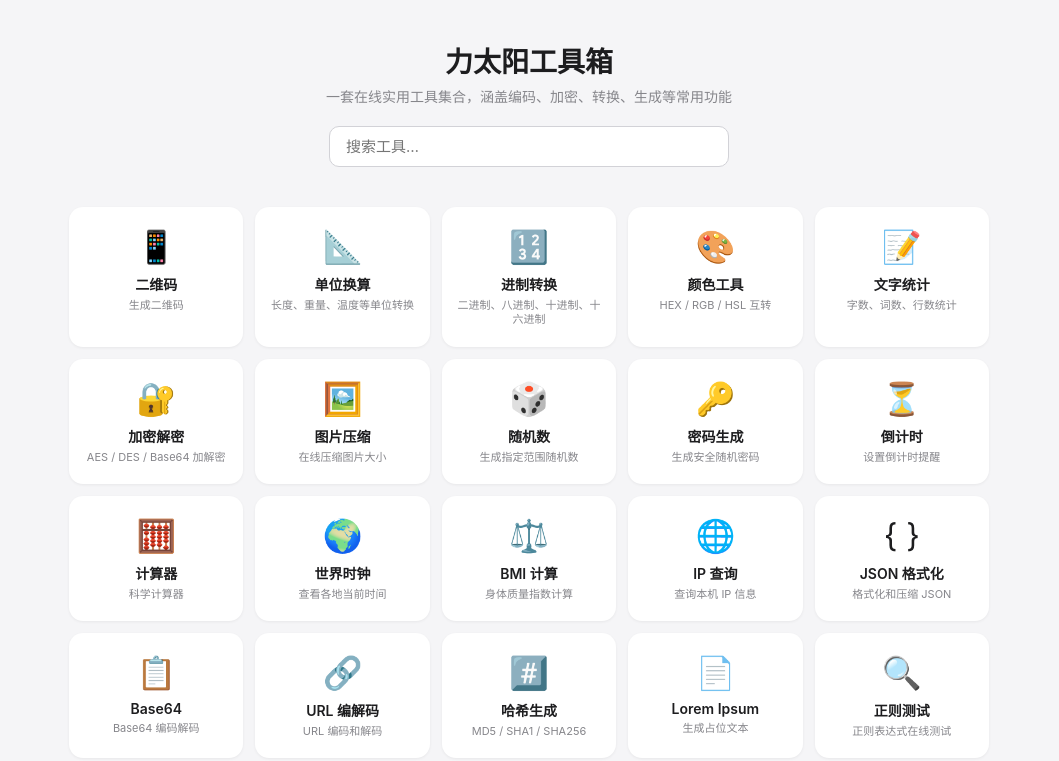
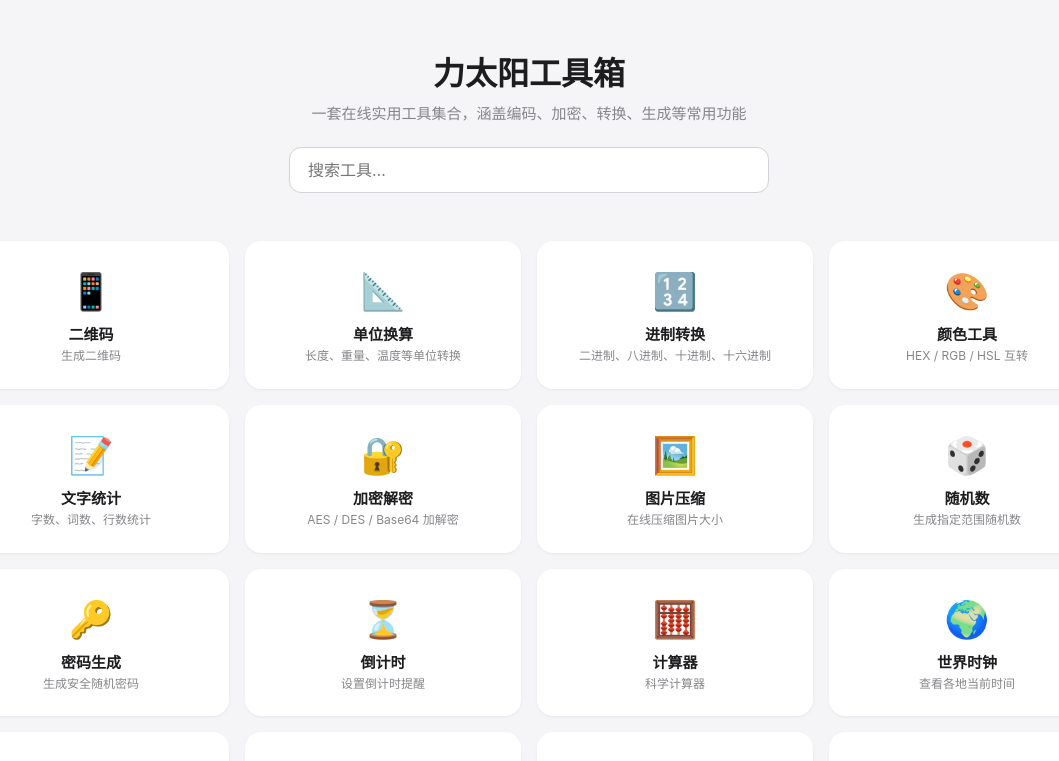
Before and after one commit to sjh2499/toolbox, a Vue app: page / in a window 1280 px wide. Shown: the top 761 px of the page, without its empty margins (111-1170 px from the left). Built offline with nearby package versions, Linux system fonts and the light colour scheme; the HTML template or start-up script is replaced by a standard one.

Commit message:
fix: relative base path, improved grid layout, router error handling

```diff
--- a/src/router/index.js
+++ b/src/router/index.js
@@ -53,4 +53,8 @@ const router = createRouter({
   routes
 })
 
+router.onError((error) => {
+  console.error('Router error:', error)
+})
+
 export default router
--- a/src/views/Home.vue
+++ b/src/views/Home.vue
@@ -46,32 +46,40 @@ function openTool(t) {
 </script>
 
 <style scoped>
-.home { max-width: 960px; margin: 0 auto; padding: 40px 20px; }
-.header { text-align: center; margin-bottom: 40px; }
-.header h1 { font-size: 28px; font-weight: 700; margin-bottom: 6px; }
-.subtitle { color: #86868b; font-size: 14px; margin-bottom: 20px; }
+.home { max-width: 1200px; margin: 0 auto; padding: 48px 24px; }
+.header { text-align: center; margin-bottom: 48px; }
+.header h1 { font-size: 32px; font-weight: 700; margin-bottom: 8px; }
+.subtitle { color: #86868b; font-size: 15px; margin-bottom: 24px; }
 .search-box input {
-  width: 100%; max-width: 400px; padding: 10px 16px;
-  border: 1px solid #d2d2d7; border-radius: 10px;
-  font-size: 15px; outline: none; background: #fff;
+  width: 100%; max-width: 480px; padding: 12px 18px;
+  border: 1px solid #d2d2d7; border-radius: 12px;
+  font-size: 16px; outline: none; background: #fff;
   transition: border-color .2s;
 }
 .search-box input:focus { border-color: #0071e3; }
 .grid {
   display: grid;
-  grid-template-columns: repeat(auto-fill, minmax(160px, 1fr));
-  gap: 12px;
+  grid-template-columns: repeat(4, 1fr);
+  gap: 16px;
+}
+@media (max-width: 900px) {
+  .grid { grid-template-columns: repeat(3, 1fr); gap: 12px; }
+}
+@media (max-width: 600px) {
+  .grid { grid-template-columns: repeat(2, 1fr); gap: 10px; }
+  .home { padding: 24px 16px; }
 }
 .card {
   display: flex; flex-direction: column; align-items: center;
-  padding: 20px 12px; background: #fff; border-radius: 14px;
+  padding: 28px 16px 24px; background: #fff; border-radius: 16px;
   cursor: pointer;
   box-shadow: 0 1px 3px rgba(0,0,0,.06);
   transition: transform .15s, box-shadow .15s;
+  min-height: 130px; justify-content: center;
 }
-.card:hover { transform: translateY(-2px); box-shadow: 0 4px 12px rgba(0,0,0,.1); }
-.icon { font-size: 32px; margin-bottom: 8px; }
-.name { font-size: 14px; font-weight: 600; margin-bottom: 4px; }
-.desc { font-size: 11px; color: #86868b; text-align: center; line-height: 1.3; }
+.card:hover { transform: translateY(-3px); box-shadow: 0 6px 20px rgba(0,0,0,.1); }
+.icon { font-size: 36px; margin-bottom: 10px; }
+.name { font-size: 15px; font-weight: 600; margin-bottom: 4px; }
+.desc { font-size: 12px; color: #86868b; text-align: center; line-height: 1.4; }
 .empty { text-align: center; color: #86868b; margin-top: 40px; }
 </style>
--- a/sw.js
+++ b/sw.js
@@ -1,5 +1,5 @@
 const CACHE_NAME = 'toolbox-v2';
-const FILES = ['/toolbox/', '/toolbox/index.html', '/toolbox/manifest.json'];
+const FILES = ['./', './index.html', './manifest.json'];
 self.addEventListener('install', e => {
   e.waitUntil(caches.open(CACHE_NAME).then(c => c.addAll(FILES)).then(() => self.skipWaiting()));
 });
--- a/vite.config.js
+++ b/vite.config.js
@@ -4,7 +4,7 @@ import vue from '@vitejs/plugin-vue'
 // https://vite.dev/config/
 export default defineConfig({
   plugins: [vue()],
-  base: '/toolbox/',
+  base: './',
   build: {
     target: 'es2015',
   },
```
Also changed, not shown: manifest.json.
